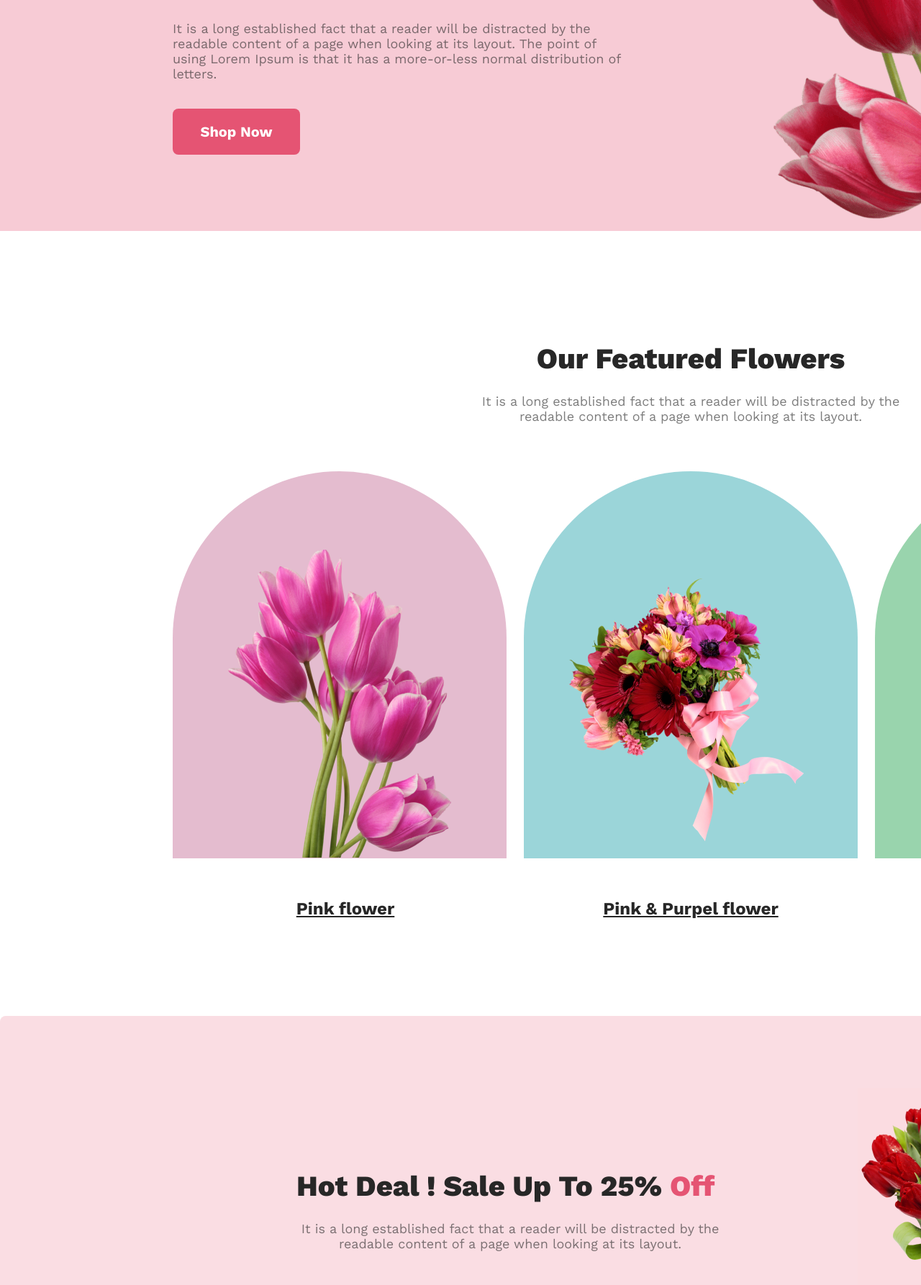
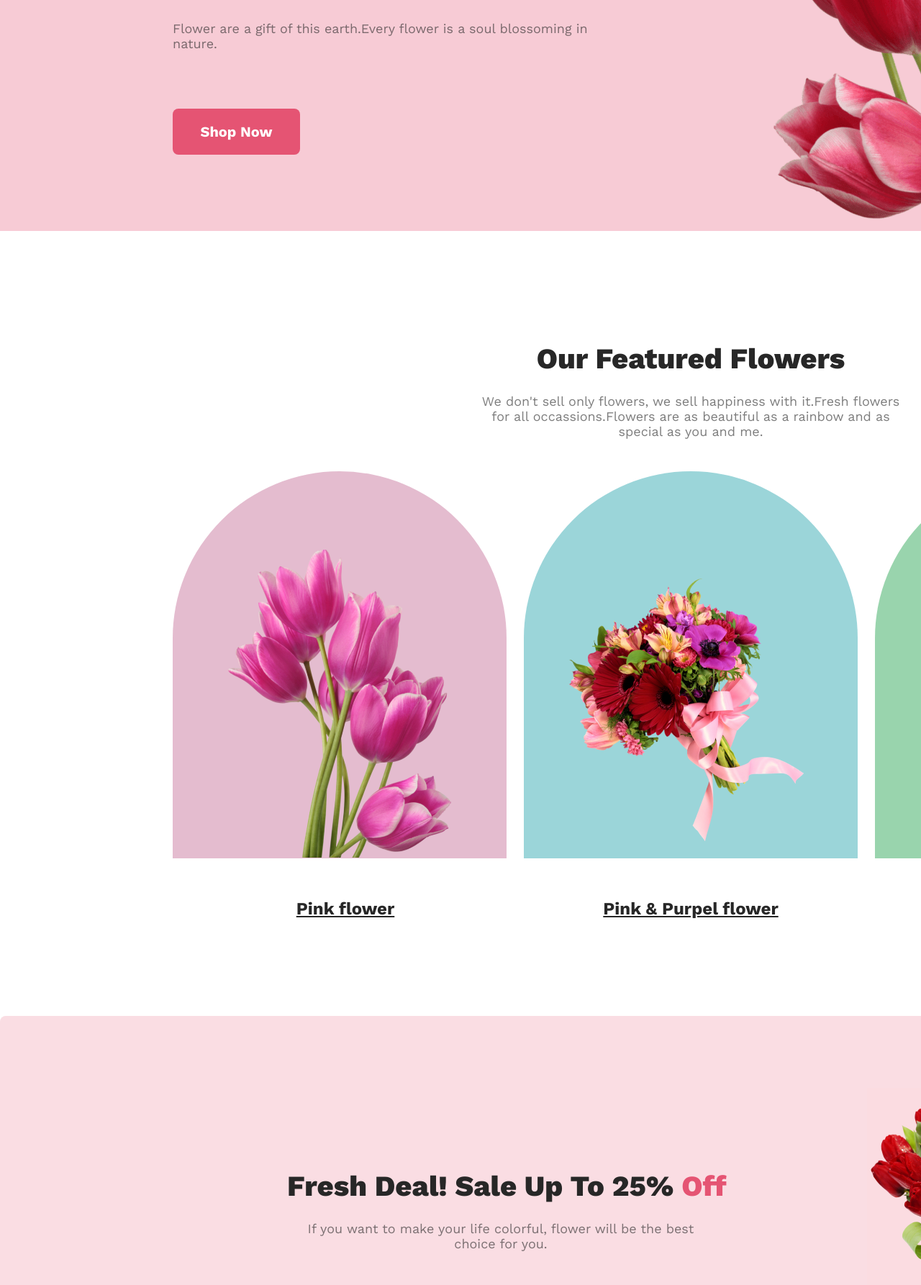
Before and after one commit to Ruma543/1st-ASSINGMENT-REPO, a plain HTML site: page index.html in a window 1280 px wide. Shown: the part 679-2465 px from the top of the page at 72% size. Drawn offline with nearby package versions, Linux system fonts and the light colour scheme.

Commit message:
some change are addition

```diff
--- a/index.html
+++ b/index.html
@@ -4,7 +4,7 @@
 <head>
   <meta charset="UTF-8">
   <meta name="viewport" content="width=device-width, initial-scale=1.0">
-  <title>MY FLOWER SHOP</title>
+  <title>FLORA</title>
   <link rel="shortcut icon" href="image/flower.png" type="image/x-icon">
   <link rel="preconnect" href="https://fonts.googleapis.com">
   <link rel="preconnect" href="https://fonts.gstatic.com" crossorigin>
@@ -14,7 +14,7 @@
   <link rel="stylesheet" href="style.css">
 </head>
 
-<body oncontextmenu="return false">
+<body>
   <header>
     <nav>
       <div class="navigation-container">
@@ -24,8 +24,8 @@
         <div class="menu">
           <ul class="menu-list">
             <li class="menu-item"><a href="#">About</a></li>
-            <li class="menu-item"><a href="#">Service</a></li>
-            <li class="menu-item"><a href="#">Contac</a></li>
+            <li class="menu-item"><a href="#">Services</a></li>
+            <li class="menu-item"><a href="#">Contacts</a></li>
           </ul>
         </div>
       </div>
@@ -33,9 +33,7 @@
     <div class="header-section">
       <div class="header-content">
         <h2 class="content-header">Let's make beautiful flowers a part of your life.</h2>
-        <p class="content-description">It is a long established fact that a reader will be distracted by the readable
-          content of a page when looking at its
-          layout. The point of using Lorem Ipsum is that it has a more-or-less normal distribution of letters.</p>
+        <p class="content-description">Flower are a gift of this earth.Every flower is a soul blossoming in nature.</p>
         <button class="btn-primary">Shop Now</button>
       </div>
       <div class="header-image">
@@ -47,9 +45,8 @@
     <div class="featured-container">
       <div class="featured-content">
         <h3 class="featured-title">Our Featured Flowers</h3>
-        <p class="featured-message">It is a long established fact that a reader will be distracted by the readable
-          content of a page when looking at its
-          layout.</p>
+        <p class="featured-message">We don't sell only flowers, we sell happiness with it.Fresh flowers for all
+          occassions.Flowers are as beautiful as a rainbow and as special as you and me. </p>
         <div class="featured-image">
           <div class="feature-1">
             <img class="product-image-1" src="image/pngwing 6.png" alt="">
@@ -75,10 +72,9 @@
     <section>
       <div class="sale-container">
         <div class="sale-related-content">
-          <h2 class="sale-header">Hot Deal ! Sale Up To 25% <span>Off</span></h2>
-          <p class="sale-description">It is a long established fact that a reader will be distracted by the readable
-            content of a page when looking at its
-            layout.</p>
+          <h2 class="sale-header">Fresh Deal! Sale Up To 25% <span>Off</span></h2>
+          <p class="sale-description"> If you want to make your life colorful, flower will be the best choice for you.
+          </p>
           <button class="sign-btn">Sign up</button>
         </div>
         <div class="sale-image">
@@ -91,9 +87,8 @@
       <div class="message-container">
         <div class="message">
           <h2 class="message-heading">Instagram</h2>
-          <p class="message-description">It is a long established fact that a reader will be distracted by the readable
-            content of a page when looking at its
-            layout.</p>
+          <p class="message-description">We don't sell only flowers, we sell happiness with it.Fresh flowers for all
+            occassions.Flowers are as beautiful as a rainbow and as special as you and me.</p>
         </div>
       </div>
     </section>
@@ -124,9 +119,8 @@
     <div class="footer-container">
       <div class="footer-content">
         <h3 class="footer-title">Flower<span>shop</span></h3>
-        <p class="footer-description">It is a long established fact that a reader will be distracted by the readable
-          content of a page when looking at its
-          layout.</p>
+        <p class="footer-description">Flower always make people better, happier and more helpful; they are sunshine ,
+          food and medicine for the soul.</p>
         <p class="footer-text">@2020-2023, FlowerShop.com. All rights reserved.</p>
       </div>
 
--- a/style.css
+++ b/style.css
@@ -27,6 +27,7 @@ border-radius: 50%;
 display: flex;
 align-items: center;
 justify-content: center;
+margin-right: 500px;
 }
 .logo-header{
    font-size: 30px;
@@ -225,7 +226,7 @@ column-gap: 186px;
 }
 .sale-related-content{}
 .sale-header{
-  width: 594px;
+  width: 620px;
   height: 48px;
   color: #272727;
 font-size: 40px;
```
